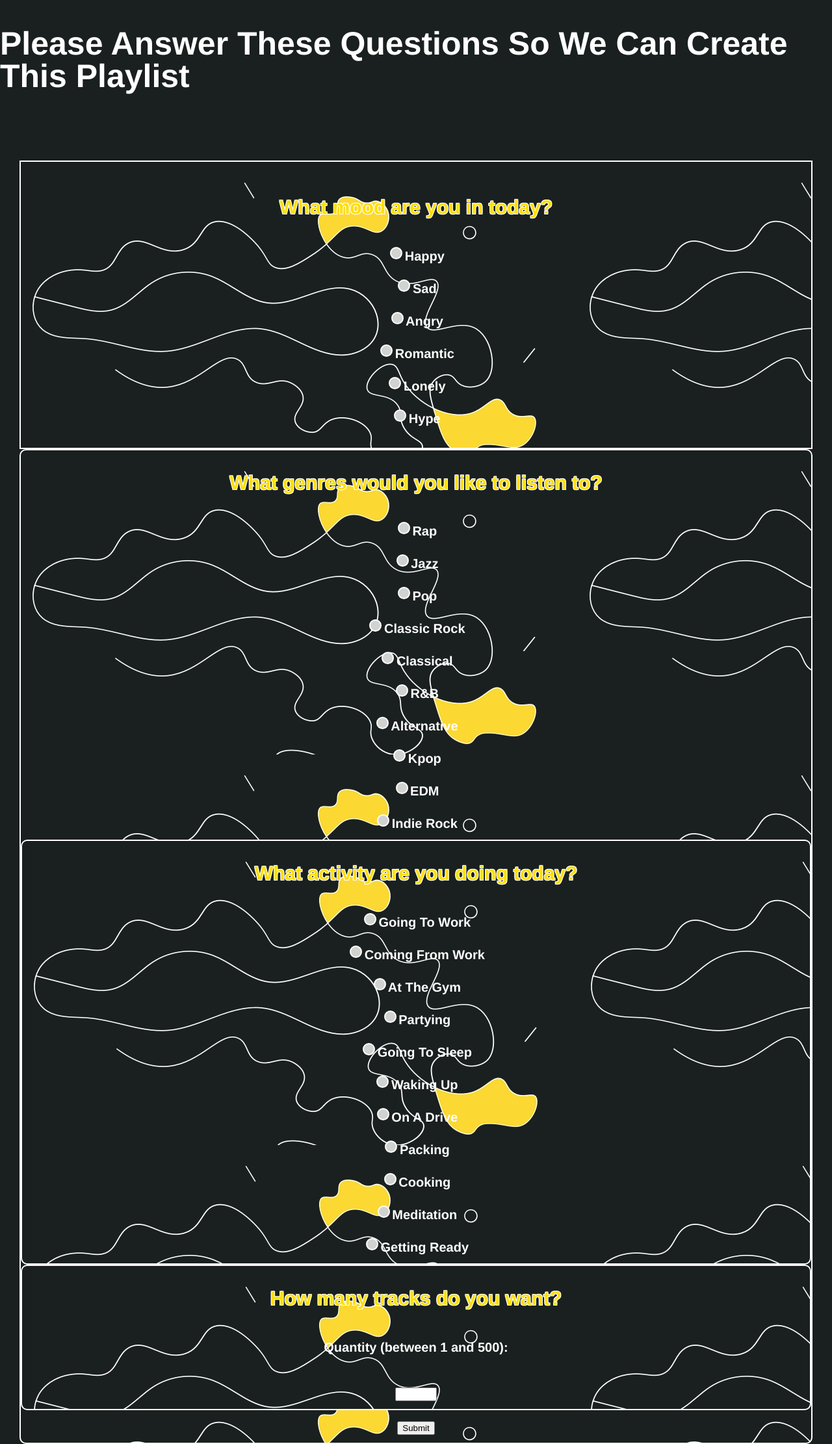
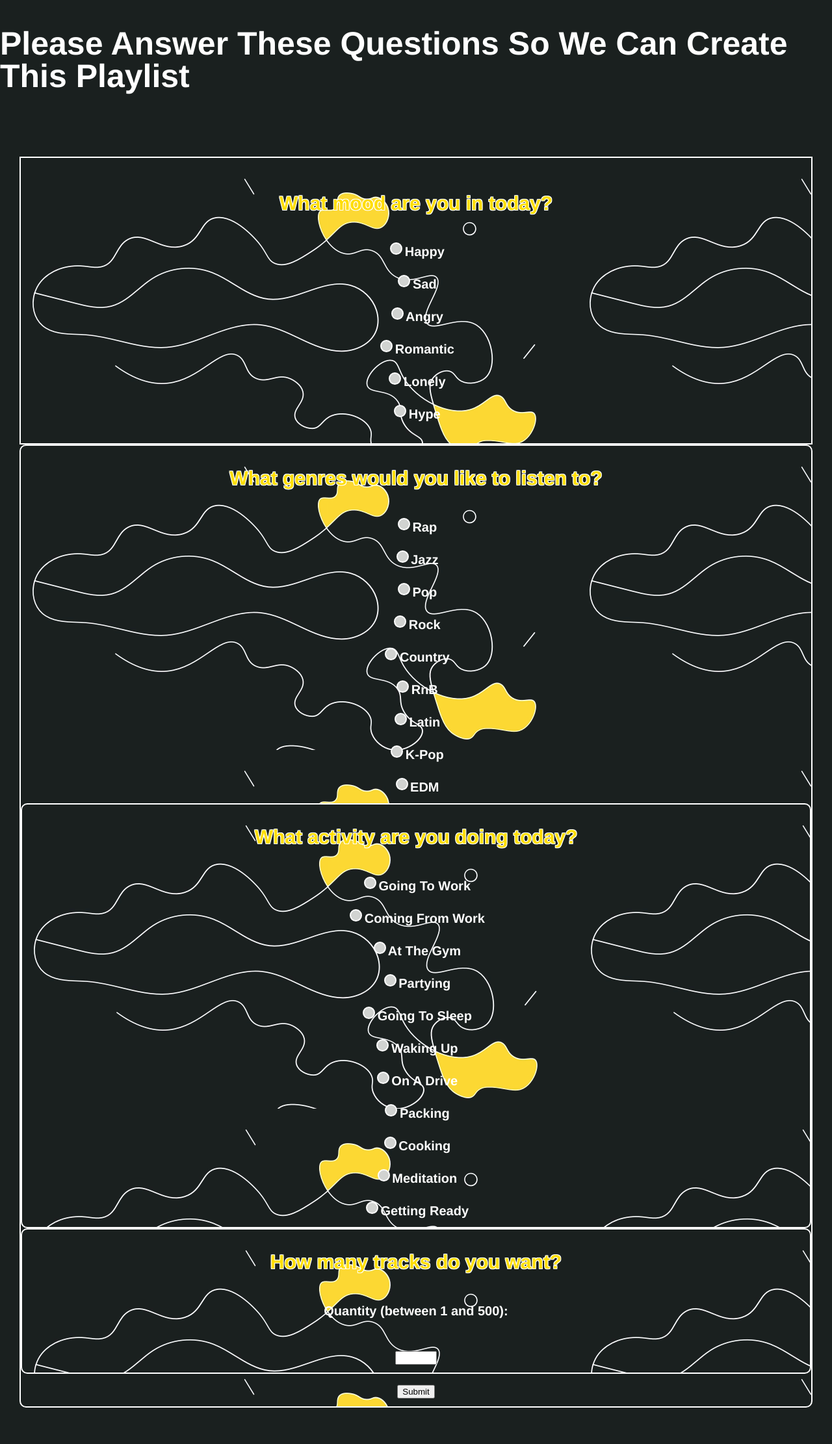
Before and after one commit to mhanna15/playlist-creator, a Python web app: template templates/questions.html in a window 1280 px wide. Shown: the whole page at 65% size. After the commit the page ends 2166 px from the top, so only its background shows below. Run offline with Jinja, Linux system fonts and the light colour scheme; the template is opened without the code that fills it, so the values that code supplies are empty; some web fonts are replaced.

Commit message:
Fixed the genres

```diff
--- a/templates/questions.html
+++ b/templates/questions.html
@@ -31,13 +31,12 @@
         <input type="radio" name="genre" value="Rap"> Rap<br>
         <input type="radio" name="genre" value="Jazz"> Jazz<br>
         <input type="radio" name="genre" value="Pop"> Pop<br>
-        <input type="radio" name="genre" value="Classic Rock"> Classic Rock<br>
-        <input type="radio" name="genre" value="Classical"> Classical<br>
-        <input type="radio" name="genre" value="RandB"> R&B<br>
-        <input type="radio" name="genre" value="Alternative"> Alternative<br>
-        <input type="radio" name="genre" value="KPop"> Kpop<br>
+        <input type="radio" name="genre" value="Rock"> Rock<br>
+        <input type="radio" name="genre" value="Country"> Country<br>
+        <input type="radio" name="genre" value="RnB"> RnB<br>
+        <input type="radio" name="genre" value="Latin"> Latin<br>
+        <input type="radio" name="genre" value="K-Pop"> K-Pop<br>
         <input type="radio" name="genre" value="EDM"> EDM<br>
-        <input type="radio" name="genre" value="Indie Rock"> Indie Rock<br>
     <section id='activity'>
         <h2>What activity are you doing today?</h2>
         <input type="radio" name="activity" value="Going To Work"> Going To Work<br>
```
